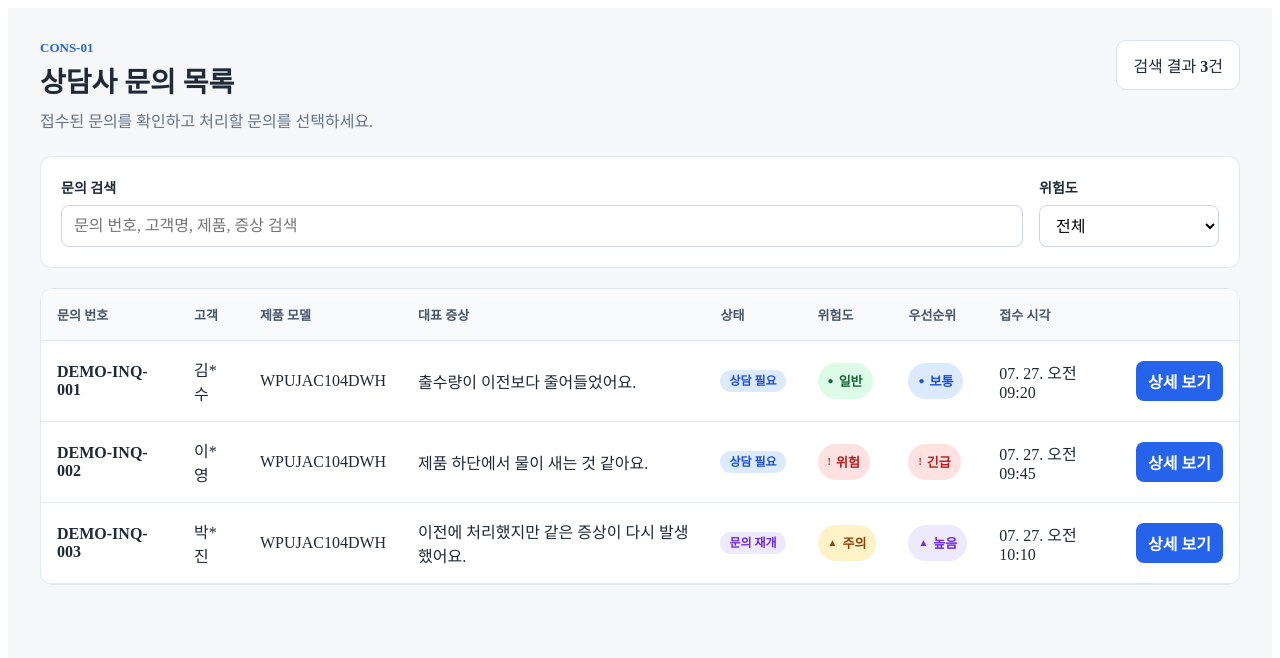
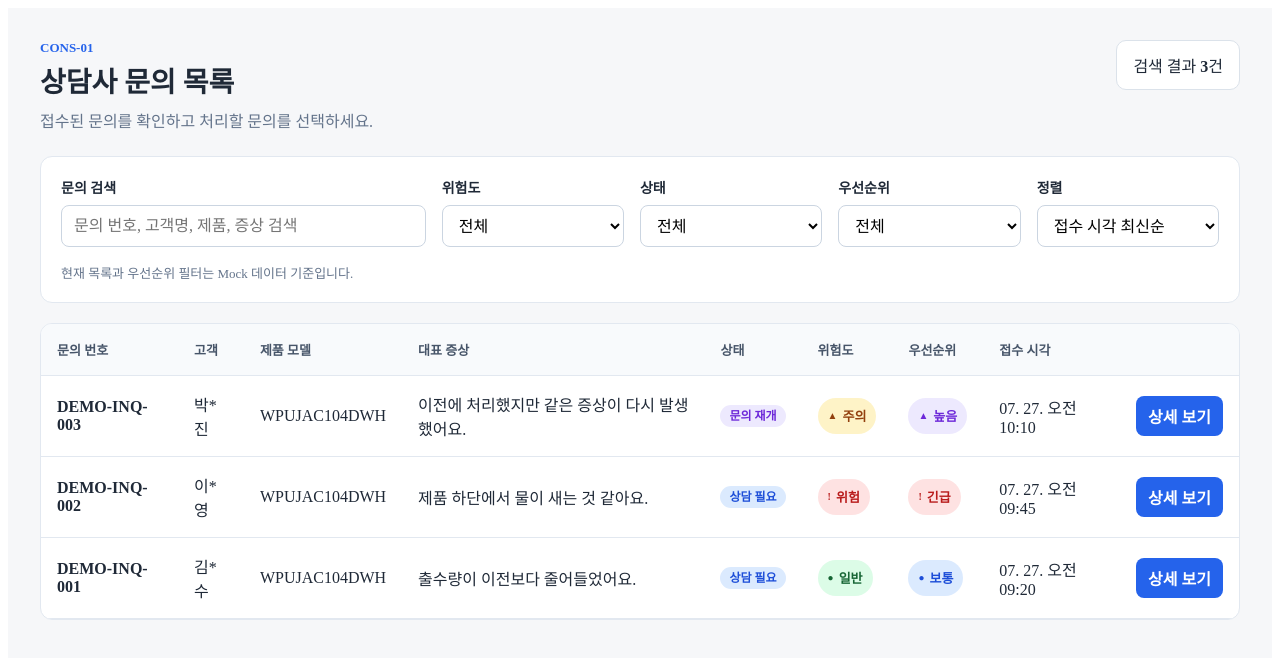
Before and after one commit to SKNETWORKS-FAMILY-AICAMP/SKN29-FINAL-4TEAM, a React (Vite) app in the folder web/: page /consultant/inquiries in a window 1280 px wide. Shown: the top 658 px of the page. Built offline with nearby package versions, Linux system fonts and the light colour scheme.

Commit message:
2026-07-28 | 문의 목록 필터 및 접수 시각 정렬 추가

```diff
--- a/web/src/pages/consultant/ConsultantDashboardPage.css
+++ b/web/src/pages/consultant/ConsultantDashboardPage.css
@@ -38,7 +38,8 @@
 
 .consultant-dashboard__filters {
   display: grid;
-  grid-template-columns: minmax(280px, 1fr) 180px;
+  grid-template-columns:
+    minmax(260px, 2fr) repeat(4, minmax(140px, 1fr));
   gap: 16px;
   padding: 20px;
   margin-bottom: 20px;
@@ -72,6 +73,13 @@
 .consultant-dashboard__filters select:focus {
   outline: 2px solid #93c5fd;
   outline-offset: 1px;
+}
+
+.consultant-dashboard__mock-notice {
+  grid-column: 1 / -1;
+  margin: 0;
+  color: #64748b;
+  font-size: 13px;
 }
 
 .consultant-dashboard__content {
@@ -140,6 +148,12 @@
   color: #64748b;
 }
 
+@media (max-width: 1100px) {
+  .consultant-dashboard__filters {
+    grid-template-columns: repeat(2, minmax(0, 1fr));
+  }
+}
+
 @media (max-width: 768px) {
   .consultant-dashboard {
     padding: 20px;
--- a/web/src/pages/consultant/ConsultantDashboardPage.tsx
+++ b/web/src/pages/consultant/ConsultantDashboardPage.tsx
@@ -16,6 +16,8 @@ type InquiryStatus =
   | "CONSULTATION_REQUIRED"
   | "CONSULTATION_IN_PROGRESS"
   | "REOPENED";
+
+type InquirySort = "RECEIVED_DESC" | "RECEIVED_ASC";
 
 interface InquiryListItem {
   inquiryId: string;
@@ -39,7 +41,7 @@ const MOCK_INQUIRIES: InquiryListItem[] = [
     riskLevel: "general",
     priorityLabel: "보통",
     priorityVariant: "default",
-    receivedAt: "2026-07-27T09:20:00",
+    receivedAt: "2026-07-27T09:20:00+09:00",
   },
   {
     inquiryId: "DEMO-INQ-002",
@@ -50,7 +52,7 @@ const MOCK_INQUIRIES: InquiryListItem[] = [
     riskLevel: "danger",
     priorityLabel: "긴급",
     priorityVariant: "urgent",
-    receivedAt: "2026-07-27T09:45:00",
+    receivedAt: "2026-07-27T09:45:00+09:00",
   },
   {
     inquiryId: "DEMO-INQ-003",
@@ -61,7 +63,7 @@ const MOCK_INQUIRIES: InquiryListItem[] = [
     riskLevel: "caution",
     priorityLabel: "높음",
     priorityVariant: "high",
-    receivedAt: "2026-07-27T10:10:00",
+    receivedAt: "2026-07-27T10:10:00+09:00",
   },
 ];
 
@@ -88,6 +90,7 @@ function formatDateTime(value: string): string {
   }
 
   return new Intl.DateTimeFormat("ko-KR", {
+    timeZone: "Asia/Seoul",
     month: "2-digit",
     day: "2-digit",
     hour: "2-digit",
@@ -95,11 +98,25 @@ function formatDateTime(value: string): string {
   }).format(date);
 }
 
+function getReceivedTimestamp(value: string): number {
+  const timestamp = Date.parse(value);
+
+  return Number.isNaN(timestamp) ? 0 : timestamp;
+}
+
 export default function ConsultantDashboardPage() {
   const navigate = useNavigate();
 
   const [searchKeyword, setSearchKeyword] = useState("");
   const [selectedRisk, setSelectedRisk] = useState<"ALL" | RiskLevel>("ALL");
+  const [selectedStatus, setSelectedStatus] = useState<
+    "ALL" | InquiryStatus
+  >("ALL");
+  const [selectedPriority, setSelectedPriority] = useState<
+    "ALL" | PriorityBadgeVariant
+  >("ALL");
+  const [selectedSort, setSelectedSort] =
+    useState<InquirySort>("RECEIVED_DESC");
 
   const filteredInquiries = useMemo(() => {
     const keyword = searchKeyword.trim().toLowerCase();
@@ -114,10 +131,32 @@ export default function ConsultantDashboardPage() {
 
       const matchesRisk =
         selectedRisk === "ALL" || inquiry.riskLevel === selectedRisk;
+      const matchesStatus =
+        selectedStatus === "ALL" || inquiry.currentState === selectedStatus;
+      const matchesPriority =
+        selectedPriority === "ALL" ||
+        inquiry.priorityVariant === selectedPriority;
 
-      return matchesKeyword && matchesRisk;
+      return (
+        matchesKeyword &&
+        matchesRisk &&
+        matchesStatus &&
+        matchesPriority
+      );
+    }).sort((left, right) => {
+      const difference =
+        getReceivedTimestamp(right.receivedAt) -
+        getReceivedTimestamp(left.receivedAt);
+
+      return selectedSort === "RECEIVED_DESC" ? difference : -difference;
     });
-  }, [searchKeyword, selectedRisk]);
+  }, [
+    searchKeyword,
+    selectedPriority,
+    selectedRisk,
+    selectedSort,
+    selectedStatus,
+  ]);
 
   const handleInquiryClick = (inquiryId: string) => {
     navigate(createInquiryDetailPath(inquiryId));
@@ -126,6 +165,9 @@ export default function ConsultantDashboardPage() {
   const handleResetFilters = () => {
     setSearchKeyword("");
     setSelectedRisk("ALL");
+    setSelectedStatus("ALL");
+    setSelectedPriority("ALL");
+    setSelectedSort("RECEIVED_DESC");
   };
 
   return (
@@ -172,13 +214,67 @@ export default function ConsultantDashboardPage() {
             <option value="danger">위험</option>
           </select>
         </label>
+
+        <label>
+          <span>상태</span>
+
+          <select
+            value={selectedStatus}
+            onChange={(event) =>
+              setSelectedStatus(
+                event.target.value as "ALL" | InquiryStatus,
+              )
+            }
+          >
+            <option value="ALL">전체</option>
+            <option value="CONSULTATION_REQUIRED">상담 필요</option>
+            <option value="CONSULTATION_IN_PROGRESS">상담 진행 중</option>
+            <option value="REOPENED">문의 재개</option>
+          </select>
+        </label>
+
+        <label>
+          <span>우선순위</span>
+
+          <select
+            value={selectedPriority}
+            onChange={(event) =>
+              setSelectedPriority(
+                event.target.value as "ALL" | PriorityBadgeVariant,
+              )
+            }
+          >
+            <option value="ALL">전체</option>
+            <option value="default">보통</option>
+            <option value="high">높음</option>
+            <option value="urgent">긴급</option>
+          </select>
+        </label>
+
+        <label>
+          <span>정렬</span>
+
+          <select
+            value={selectedSort}
+            onChange={(event) =>
+              setSelectedSort(event.target.value as InquirySort)
+            }
+          >
+            <option value="RECEIVED_DESC">접수 시각 최신순</option>
+            <option value="RECEIVED_ASC">접수 시각 오래된순</option>
+          </select>
+        </label>
+
+        <p className="consultant-dashboard__mock-notice">
+          현재 목록과 우선순위 필터는 Mock 데이터 기준입니다.
+        </p>
       </section>
 
       <section className="consultant-dashboard__content">
         {filteredInquiries.length === 0 ? (
           <EmptyState
             title="검색 결과가 없습니다."
-            description="검색어나 위험도 조건을 변경한 뒤 다시 확인해 주세요."
+            description="검색어나 필터 조건을 변경한 뒤 다시 확인해 주세요."
             actionLabel="검색 조건 초기화"
             onAction={handleResetFilters}
           />
```
